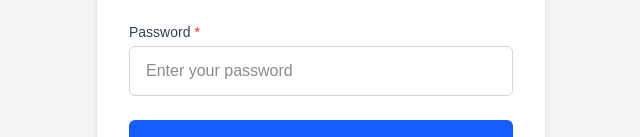
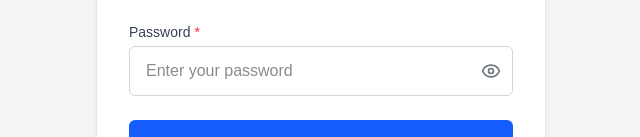
Before and after one commit to DILEEPKRISHNANM/LotteryLot, a Next.js app: page /login in a window 1280 px wide. Shown: the part 382-519 px from the top of the page, without its empty margins (319-959 px from the left). Built offline with nearby package versions, Linux system fonts and the light colour scheme.

Commit message:
Enhance FormInput component with password visibility toggle and improved styling

```diff
--- a/components/ui/form-input.tsx
+++ b/components/ui/form-input.tsx
@@ -1,5 +1,8 @@
+'use client';
+
+import { useState } from 'react';
 import { UseFormRegisterReturn, FieldError } from 'react-hook-form';
-import { AlertCircle } from 'lucide-react';
+import { AlertCircle, Eye, EyeOff } from 'lucide-react';
 
 interface FormInputProps
   extends React.InputHTMLAttributes<HTMLInputElement> {
@@ -15,9 +18,13 @@
   register,
   helperText,
   className = '',
+  type,
   ...props
 }: FormInputProps) {
+  const [showPassword, setShowPassword] = useState(false);
   const inputId = register.name;
+  const isPassword = type === 'password';
+  const inputType = isPassword && showPassword ? 'text' : type;
 
   return (
     <div className="w-full">
@@ -31,10 +38,11 @@
       <div className="relative">
         <input
           id={inputId}
+          type={inputType}
           {...register}
           {...props}
           className={`
-            w-full px-4 py-3 border rounded-md
+            w-full px-4 py-3 ${isPassword ? 'pr-12' : ''} border rounded-md
             focus:outline-none focus:ring-2 transition
             disabled:bg-gray-100 disabled:cursor-not-allowed
             ${
@@ -49,7 +57,26 @@
             error ? `${inputId}-error` : helperText ? `${inputId}-helper` : undefined
           }
         />
-        {error && (
+
+        {/* Password toggle icon */}
+        {isPassword && (
+          <button
+            type="button"
+            onClick={() => setShowPassword(!showPassword)}
+            className="absolute right-3 top-1/2 -translate-y-1/2 text-gray-500 hover:text-gray-700 focus:outline-none transition cursor-pointer"
+            tabIndex={-1}
+            aria-label={showPassword ? 'Hide password' : 'Show password'}
+          >
+            {showPassword ? (
+              <EyeOff className="h-5 w-5" />
+            ) : (
+              <Eye className="h-5 w-5" />
+            )}
+          </button>
+        )}
+
+        {/* Error icon (only show if not password field) */}
+        {error && !isPassword && (
           <div className="absolute right-3 top-1/2 -translate-y-1/2">
             <AlertCircle className="h-5 w-5 text-red-500" />
           </div>
```
